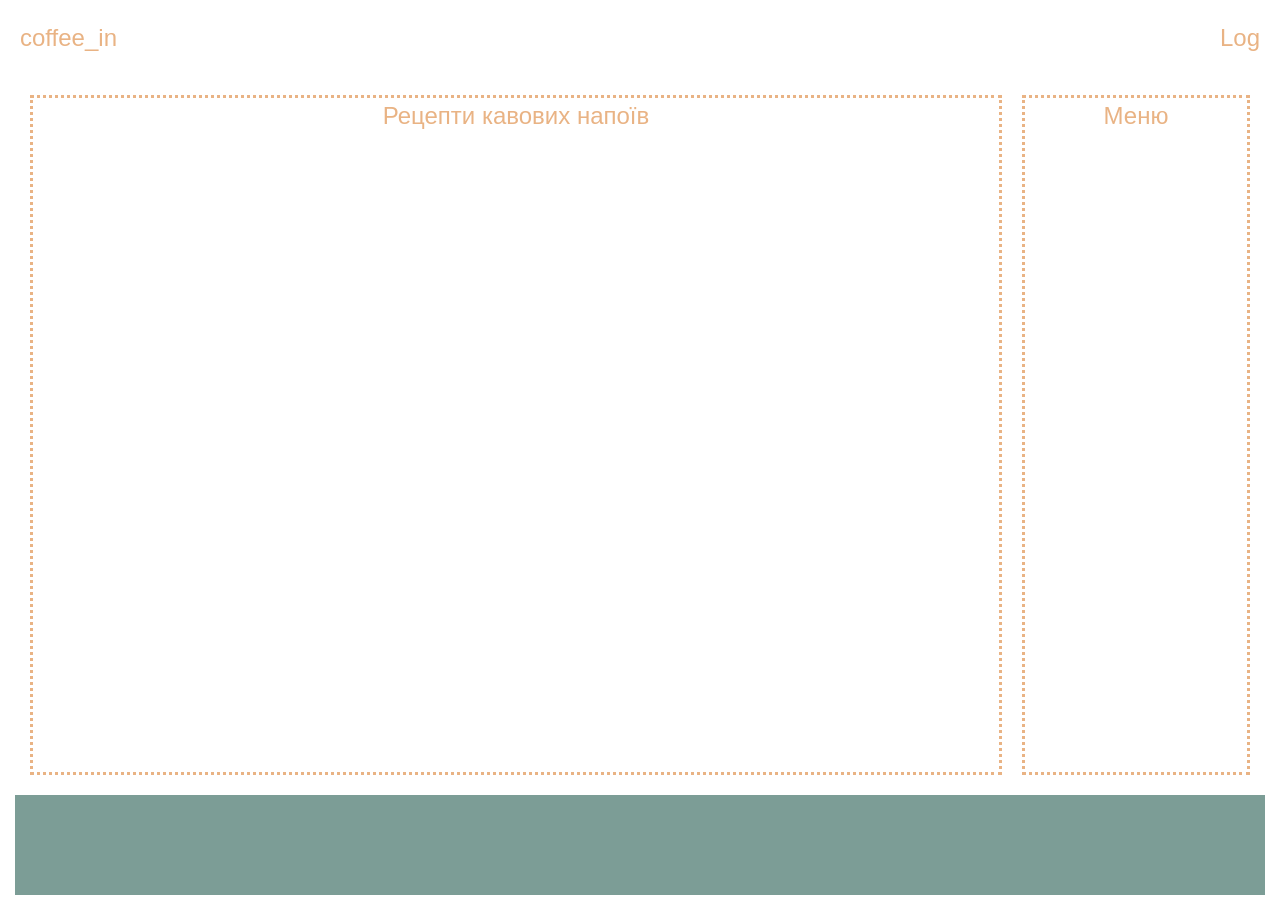
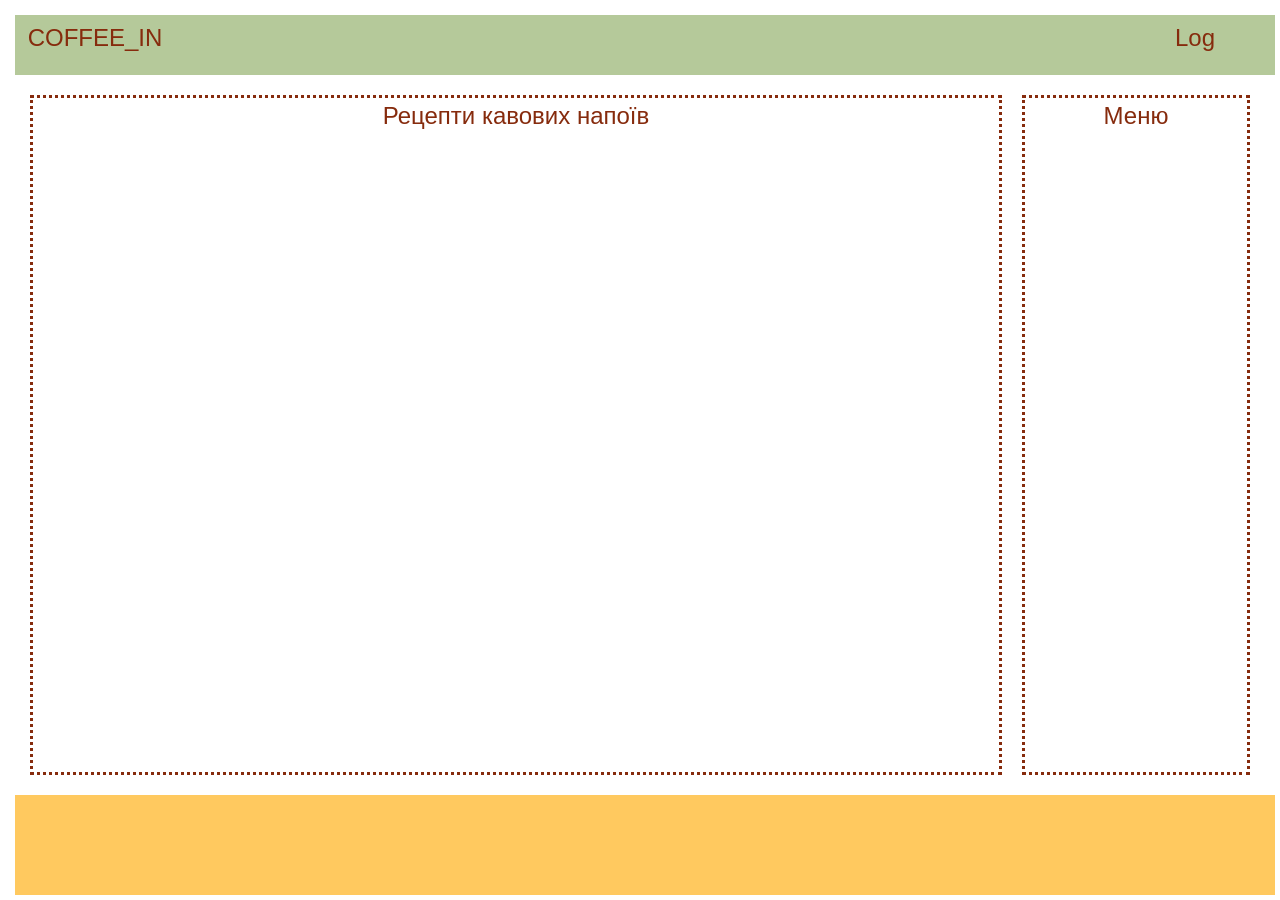
Before and after one commit to alexmais95/cook_html, a plain HTML site: page index.html in a window 1280 px wide. Drawn offline with nearby package versions, Linux system fonts and the light colour scheme.

Commit message:
chenge color palet

```diff
--- a/index.html
+++ b/index.html
@@ -12,7 +12,7 @@
 
 <!--    Шапка з пошуком та логінном.    -->
    <div class='container_menu'>
-        <div class='logo' href='#'>
+        <div class='logo'>
             Coffee_in
        </div>
        <div class='search'></div>
--- a/style_css/style.css
+++ b/style_css/style.css
@@ -11,17 +11,20 @@
     display: flex;
     justify-content: space-between;
     font-size: 24px;
-    color:#e9b384;
+    color:#862B0D;
     font-family: fantasy;
     height: 60px;
-/*    background: #F4F2DE;*/
+    width: 100%;
+    background: #B5C99A;
     padding: 5px;
 }
 .logo {
     height: 50px;
-    height: 100px;
-    text-transform: lowercase;
+    width: 150px;
+    text-transform: uppercase;
+    text-align: center;
 }
+
 .search {
 
      height: 50px;
@@ -30,6 +33,8 @@
 .loggin {
 
      height: 50px;
+    width: 150px;
+    text-align: center;
 
 }
 
@@ -41,7 +46,7 @@
     margin: 10px;
     padding: 10px;
     height: 700px;
-    color: #e9b384;
+    color: #862B0D;
 /*    background: #e9b384;*/
     font-size: 24px;
     font-family: fantasy;
@@ -74,5 +79,6 @@
     margin: 5px;
     margin-bottom: 5px;
     height: 100px;
-    background: #7C9D96;
+    width: 100%;
+    background: #FFC95F;
 }
```
